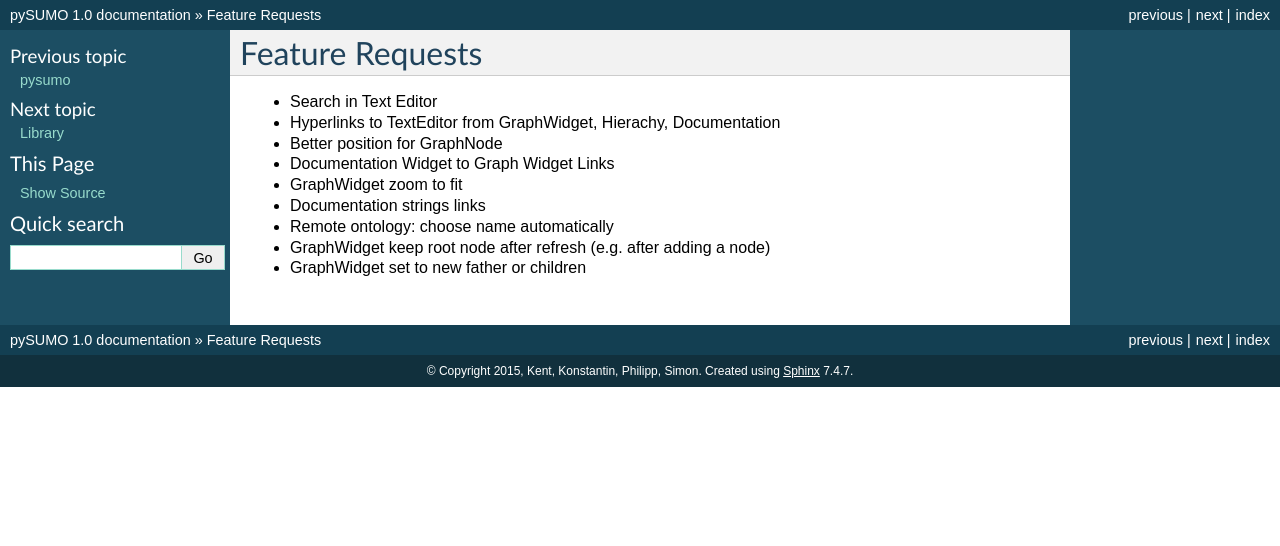
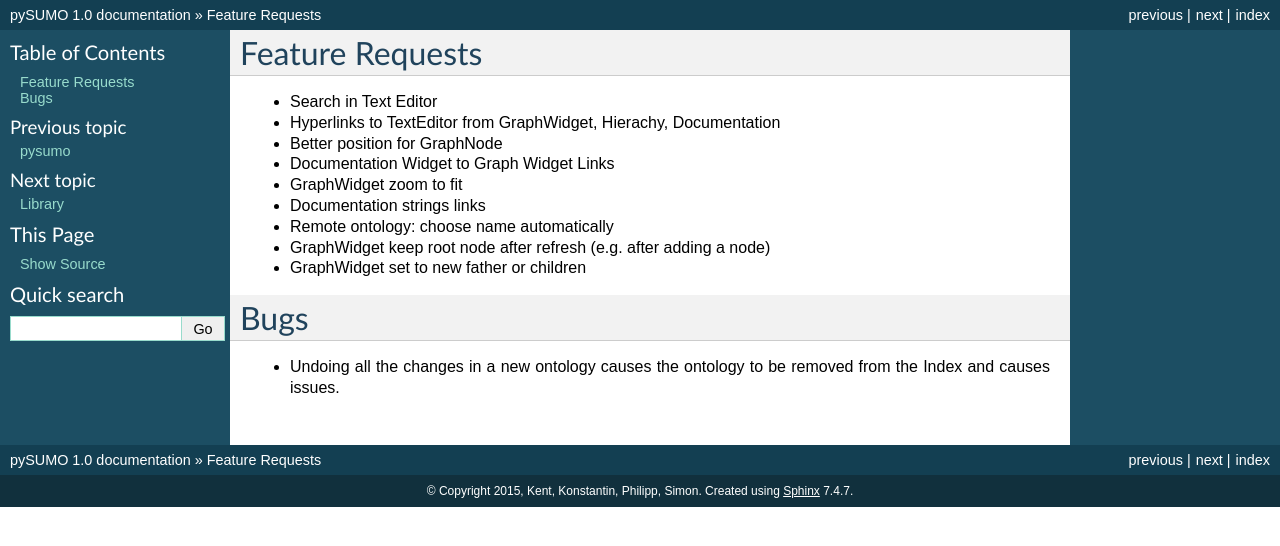
Before and after one commit to pySUMO/pysumo, a Sphinx documentation site: the page built from docs/FeatureRequest.rst, in a window 1280 px wide. Shown: the top 546 px of the page. Built offline with Sphinx 7.4.7, drawn with Linux system fonts in a browser that asks for light colours.

Commit message:
Add Bugs section.

```diff
--- a/docs/FeatureRequest.rst
+++ b/docs/FeatureRequest.rst
@@ -10,3 +10,8 @@ Feature Requests
 * Remote ontology: choose name automatically
 * GraphWidget keep root node after refresh (e.g. after adding a node)
 * GraphWidget set to new father or children
+
+Bugs
+=======
+
+* Undoing all the changes in a new ontology causes the ontology to be removed from the Index and causes issues.
```
